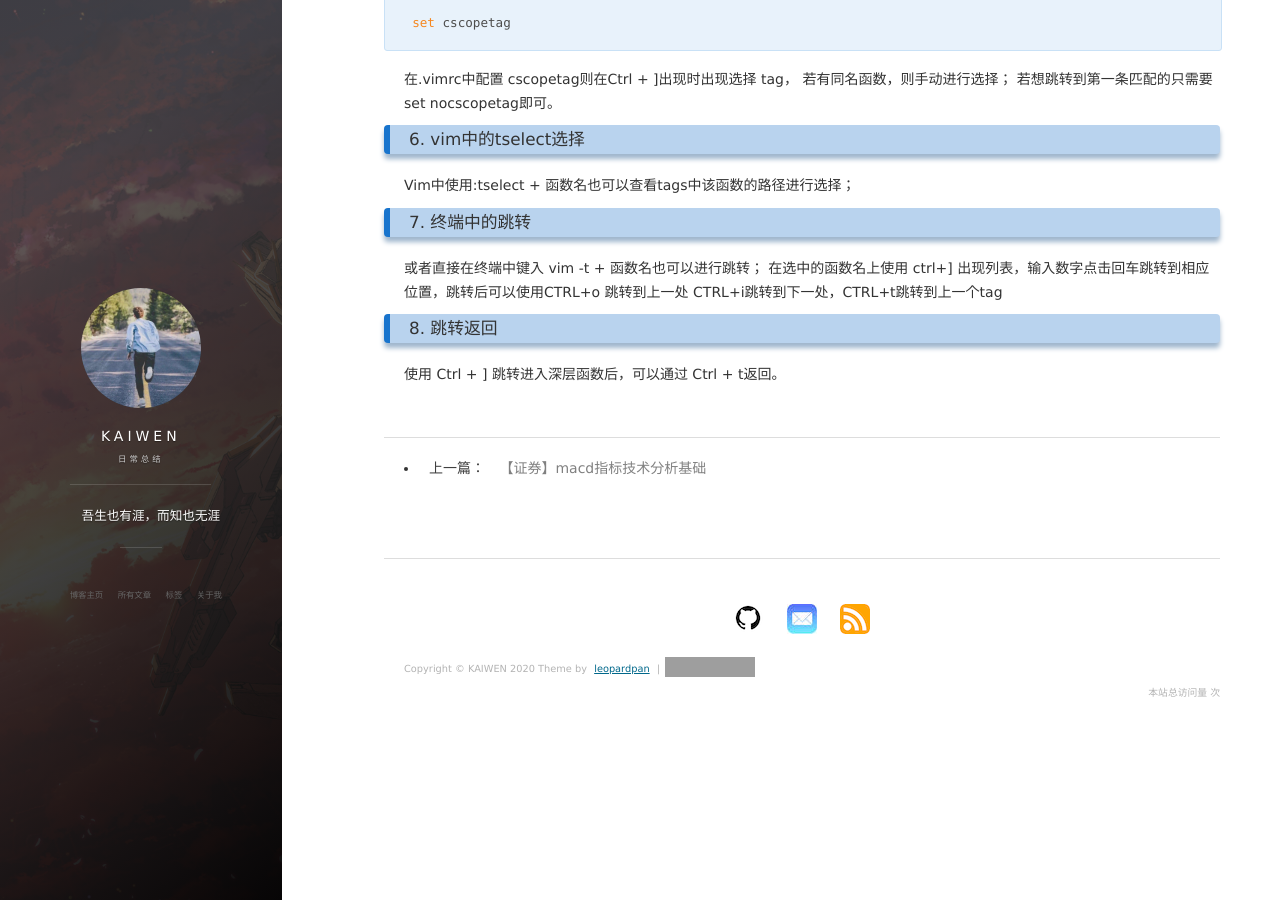
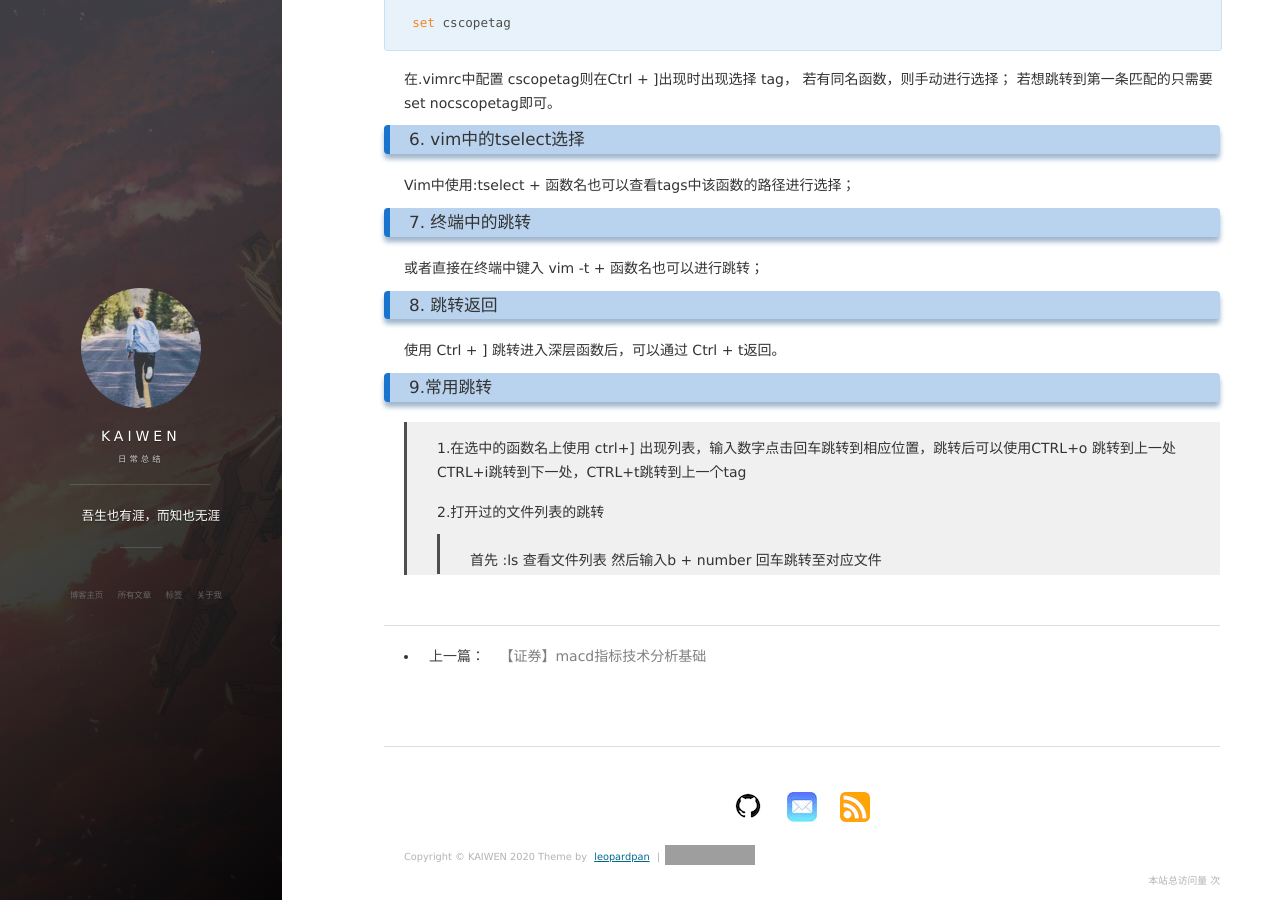
Before and after one commit to kaiwenll/liangkaiwen.github.io11, a Jekyll site: the page built from _posts/2020-02-05-Vim中tag的使用.md, in a window 1280 px wide and 900 px high, scrolled down 988 px. Built offline with Jekyll 4.4.1, drawn with Linux system fonts in a browser that asks for light colours; nearby versions of some CDN libraries; our own code applies the rules of GitHub Pages for plain Markdown files; comment, search, counter and statistics services are not loaded; grey boxes are pictures that could not be loaded.

Commit message:
Update 2020-02-05-Vim中tag的使用.md

```diff
--- a/_posts/2020-02-05-Vim中tag的使用.md
+++ b/_posts/2020-02-05-Vim中tag的使用.md
@@ -43,7 +43,14 @@ Vim中使用:tselect + 函数名也可以查看tags中该函数的路径进行
 
 ### 7. 终端中的跳转
 或者直接在终端中键入 vim -t + 函数名也可以进行跳转；
-在选中的函数名上使用 ctrl+] 出现列表，输入数字点击回车跳转到相应位置，跳转后可以使用CTRL+o 跳转到上一处 CTRL+i跳转到下一处，CTRL+t跳转到上一个tag
+
 
 ### 8. 跳转返回
 使用 Ctrl + ] 跳转进入深层函数后，可以通过 Ctrl + t返回。
+
+### 9.常用跳转
+>1.在选中的函数名上使用 ctrl+] 出现列表，输入数字点击回车跳转到相应位置，跳转后可以使用CTRL+o 跳转到上一处 CTRL+i跳转到下一处，CTRL+t跳转到上一个tag
+
+>2.打开过的文件列表的跳转
+>>首先  :ls  查看文件列表
+>>然后输入b + number 回车跳转至对应文件
```
